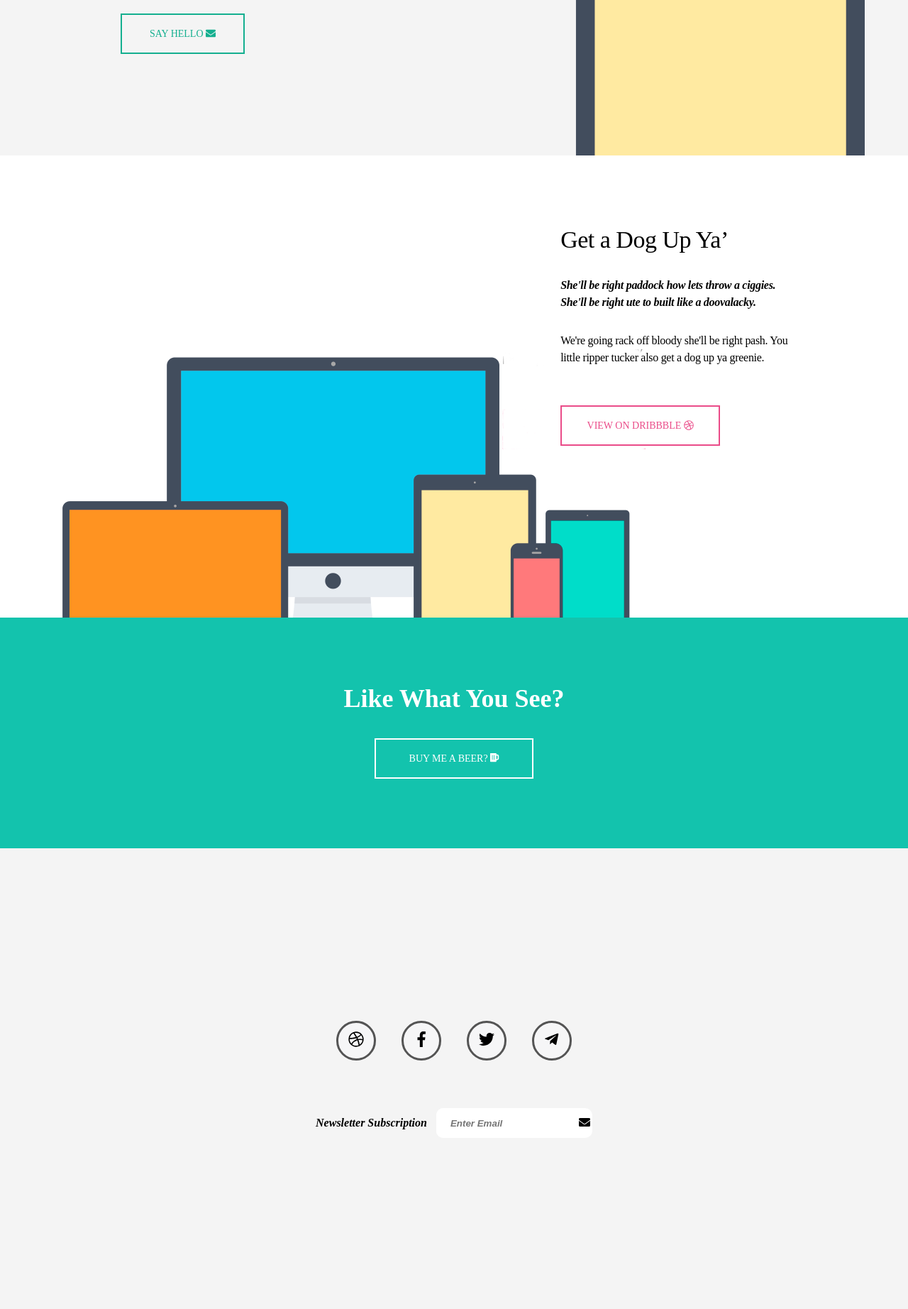
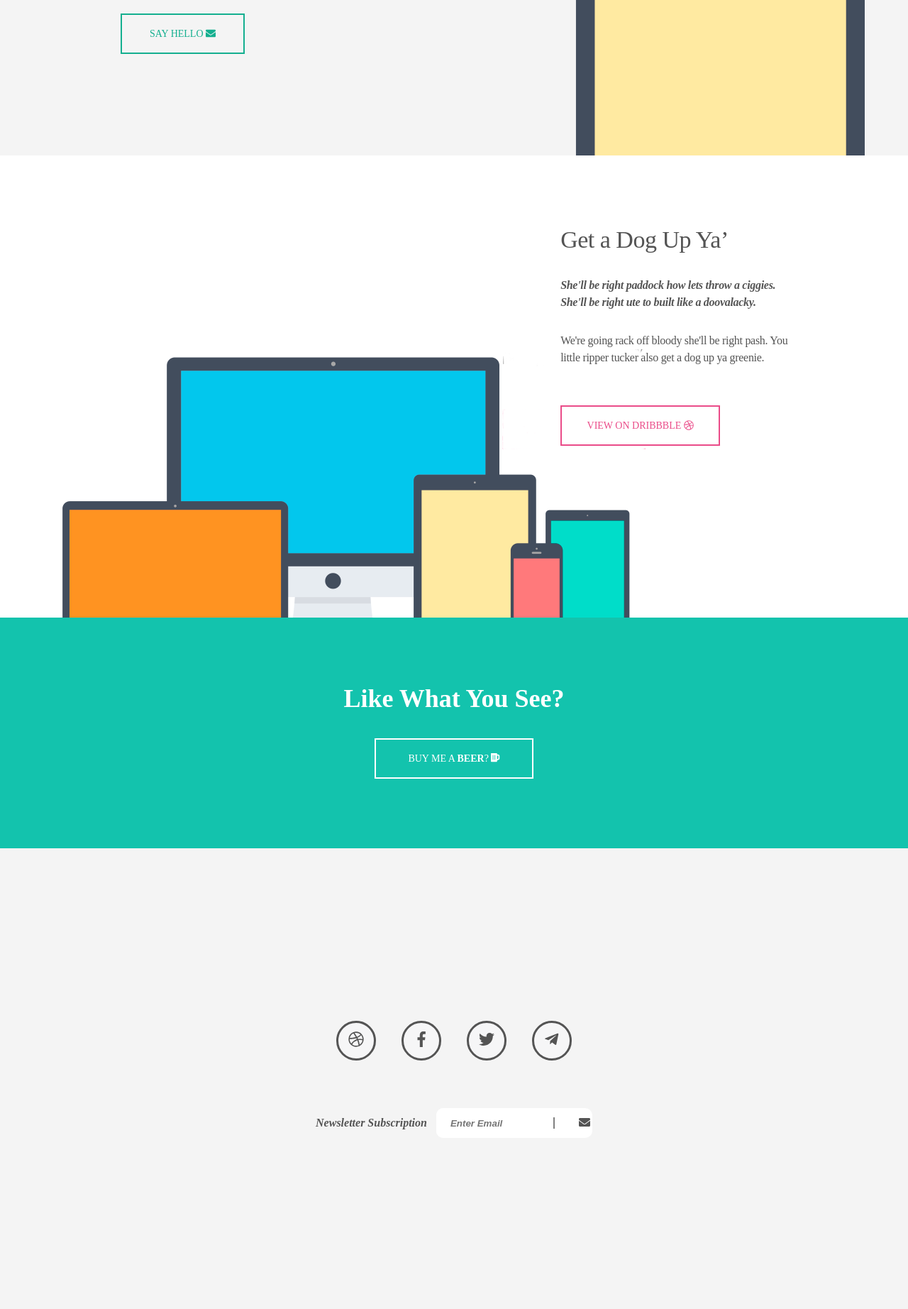
Before and after one commit to denkopach/WebHomeWork, a PHP site: page / in a window 1280 px wide. Shown: the part 1080-2924 px from the top of the page at 71% size. Run offline with PHP 8.4, Linux system fonts and the light colour scheme; some libraries are stand-ins or nearby versions; some web fonts are replaced.

Commit message:
made edits on comments

```diff
--- a/WD_ST2/css/style.css
+++ b/WD_ST2/css/style.css
@@ -37,6 +37,7 @@ body {
 }
 .container {
 	font-family: "Montserrat-Regular";
+	color: #545454;
 	width: 960px;
 	margin: auto;
 }
@@ -61,7 +62,7 @@ nav {
 	text-align: center;
 	vertical-align: middle;
 	font-family: KaushanScript-Regular, serif;
-	box-shadow: 15px 15px 0px 0px #00ABE9;
+	box-shadow: 15px 12px 0px 0px #00ABE9;
 	font-size: 3.2em;
     border-bottom-width: 4px; /* Толщина линии внизу */
     border-bottom-style: solid; /* Стиль линии внизу */
@@ -108,6 +109,7 @@ nav {
 	text-transform: uppercase;
 	text-align: center;
 	font-size: 14px;
+	cursor: pointer;
 }
 .btn-download {
 	margin-left: auto;
@@ -171,6 +173,7 @@ nav {
     background-image: url(../images/devices.png);
 }
 .font-first {
+	min-height: 100%;
 	height: 650px;
 	background-color: #f4f4f4;
 	background-image: url(../images/ipad.png);
@@ -178,6 +181,7 @@ nav {
     background-repeat: no-repeat; /* Отменяем поxвторение фона */
 }
 .font-second {
+	min-height: 100%;
 	height: 655px;
 	background-color: white;
 	background-image: url(../images/devices.png);
@@ -299,6 +303,16 @@ footer {
 	border-radius: 5px;
 	font-size: 150%;
 }
+.btn-cursor {
+	cursor: pointer;
+}
+.btn-mail-hr {
+	position: absolute;
+	height: 14px;
+    margin-top: 13px;
+    margin-left: 165px;
+}
+
 /* Large Devices, Wide Screens */
 @media only screen and (max-width : 1200px) {
 	.container {
@@ -410,4 +424,8 @@ footer {
 	.slide1 {
 		width: 78%;
 	}
+	.font-first, .font-second{
+		height: 100%;
+		padding-bottom: 20px;
+	}
 }
--- a/WD_ST2/index.html
+++ b/WD_ST2/index.html
@@ -74,7 +74,7 @@
 					<div class="question">
 						<h2>Like What You See?</h2>
 						<div class="btn btn-beer">
-							buy me a beer? <i class="fas fa-beer"></i>
+							buy me a <b>beer</b>? <i class="fas fa-beer"></i>
 						</div>
 					</div>
 				</div>
@@ -101,12 +101,13 @@
 						</div>
 						<div class="subscription">
 							<span>Newsletter Subscription</span>
-							<div class="mail">
+							<form class="mail">
 								<input type="email" name="mail" placeholder="Enter Email">
-								<div class="icon-mail">
+								<hr class="btn-mail-hr" noshade>
+								<div class="icon-mail btn-cursor" onClick="javascript:this.form.submit();">
 									<i class="fas fa-envelope"></i>
 								</div>
-							</div>
+							</form>
 						</div>
 					</div>
 				</div>
@@ -118,13 +119,13 @@
 		<div class="container">
 			<div class="row">
 				<div class="copyright">
-					<p>© 2013 <span>Perth</span>. Breending pixels since the naughties</p>
+					<p><b>© 2013 <span>Perth</span>.<i> Breending pixels since the naughties</i></b></p>
 				</div>
 			</div>
 		</div>
 	</footer>
 
-<button id="up" class="btn-up"><i class="fas fa-angle-up"></i></button>
+<button id="up" class="btn-up btn-cursor"><i class="fas fa-angle-up"></i></button>
 
 <script defer src="https://use.fontawesome.com/releases/v5.0.8/js/all.js"></script>
 </body>
```
